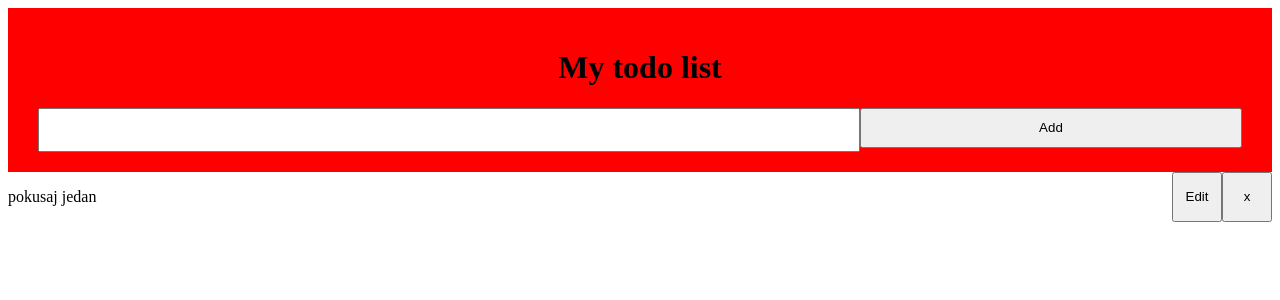
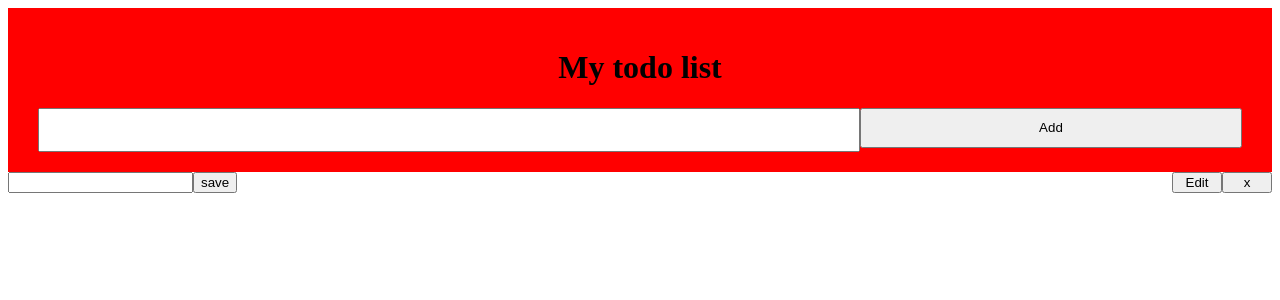
Before and after one commit to suadsuljovic/react3rdgen, a React (Vite) app in the folder react-practice/: page / in a window 1280 px wide. Both pictures are taken after a click on the button "Edit". Shown: the top 300 px of the page. Built offline with nearby package versions, Linux system fonts and the light colour scheme.

Commit message:
class 16 last

```diff
--- a/react-practice/src/components/16/ToDoList.jsx
+++ b/react-practice/src/components/16/ToDoList.jsx
@@ -6,6 +6,7 @@ const ToDoList = () => {
   ]);
 
   const [input, setInput] = useState("");
+  const [editInput, setEditInput] = useState("");
 
   return (
     <div>
@@ -36,6 +37,31 @@ const ToDoList = () => {
                 display: "flex",
               }}
             >
+              {item.editing ? (
+                <div style={{ flexGrow: 1 }}>
+                  <input
+                    value={editInput}
+                    onChange={(e) => setEditInput(e.target.value)}
+                    type="text"
+                  />
+                  <button
+                    onClick={() => {
+                      const newState = data.map((item, i) => {
+                        if (i === index) {
+                          return { ...item, text: editInput, editing: false };
+                        }
+
+                        return item;
+                      });
+
+                      setData(newState);
+                      setEditInput("");
+                    }}
+                  >
+                    save
+                  </button>
+                </div>
+              ) : (
                 <p
                   onClick={() => {
                     // const newState = [...data];
@@ -55,7 +81,24 @@ const ToDoList = () => {
                 >
                   {item.text}
                 </p>
-              <button style={{ width: 50 }}>Edit</button>
+              )}
+
+              <button
+                onClick={() => {
+                  const newState = data.map((item, i) => {
+                    if (i === index) {
+                      return { ...item, editing: !item.editing };
+                    }
+
+                    return item;
+                  });
+
+                  setData(newState);
+                }}
+                style={{ width: 50 }}
+              >
+                Edit
+              </button>
               <button
                 onClick={() => {
                   const newState = data.filter((item, i) => i !== index);
```
Lines whose indentation alone changed are shown as unchanged.
